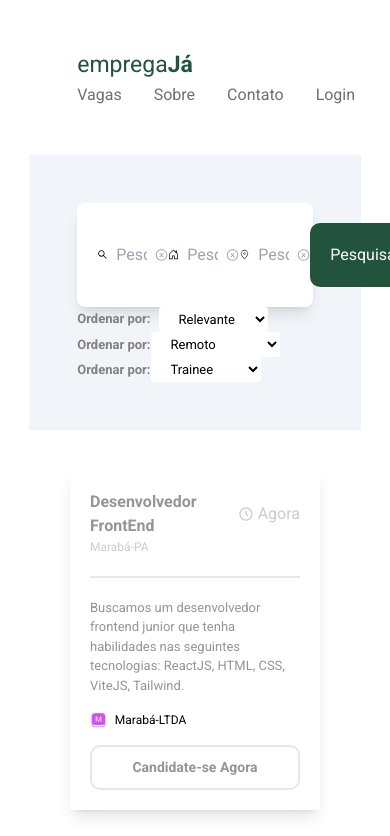
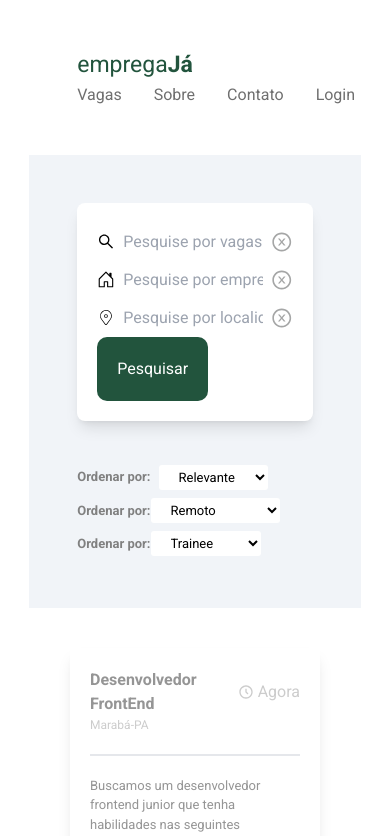
Before and after one commit to gatunooo/empregJa, a React (Vite) app: page / in a window 390 px wide. Shown: the top 836 px of the page. Built offline with nearby package versions, Linux system fonts and the light colour scheme.

Commit message:
melhorias

```diff
--- a/src/Components/Footer/Footer.jsx
+++ b/src/Components/Footer/Footer.jsx
@@ -14,11 +14,11 @@ const Footer = () => {
             </h1>
 
             </div>
-            <p className='text-white pb-[10px] text-[15px] opacity-80 leading-7'>
+            <p className='text-white pb-[10px] text-[15px] py-5 opacity-80 leading-7'>
                 Nosso objetivo sempre será o seu maior sonho. Sempre ajudamos candidatos a acharem as melhores empresas de acordo com o seu perfil.
             </p>
         </div>
-            <div className='grid'>
+            <div className='grid py-5'>
                 <span className='divTitle text-[18px] font-semibold pb-[1.5rem]  text-white'>
                     Empresa
                 </span>
@@ -30,7 +30,7 @@ const Footer = () => {
 
                 </div>
             </div>
-            <div className='grid'>
+            <div className='grid py-5'>
                 <span className='divTitle text-[18px] font-semibold pb-[1.5rem]  text-white'>
                     Parcerias
                 </span>
@@ -42,7 +42,7 @@ const Footer = () => {
 
                 </div>
             </div>
-            <div className='grid'>
+            <div className='grid py-5'>
                 <span className='divTitle text-[18px] font-semibold pb-[1.5rem]  text-white'>
                     Comunidade
                 </span>
--- a/src/Components/Search/Search.jsx
+++ b/src/Components/Search/Search.jsx
@@ -9,24 +9,24 @@ import { CiLocationOn } from 'react-icons/ci'
 
 const Search = () => {
     return (
-        <div className='search sm:grid gap-10 bg-greyIsh rounded-[10] p-[3rem]'>
+        <div className='search grid gap-10 bg-greyIsh rounded-[10] p-[3rem]'>
             <form action="">
-                <div className='div flex justify-between items-center rounded-[8px] gap-[10x] bg-white p-5 shadow-lg shadhow-greyIsh-700'>
-                    <div className='flex gap-2 items-center'>
+                <div className='div sm:flex justify-between items-center rounded-[8px] gap-[10x] bg-white p-5 shadow-lg shadhow-greyIsh-700'>
+                    <div className='flex gap-2 items-center py-1'>
                         <AiOutlineSearch className='text-[25px] icon'/>
                         <input type="text" className='bg-transparent text-greenColor focus:outline-none w-[100%]' placeholder='Pesquise por vagas...' />
                             <AiOutlineCloseCircle className='text-[30px] text-[#a5a6a6]
                             hover:text-textColor icon'/>
                     </div>
 
-                    <div className='flex gap-2 items-center'>
+                    <div className='flex gap-2 items-center py-1'>
                         <BsHouseDoor className='text-[25px] icon'/>
                         <input type="text" className='bg-transparent text-greenColor focus:outline-none w-[100%]' placeholder='Pesquise por empresa...' />
                             <AiOutlineCloseCircle className='text-[30px] text-[#a5a6a6]
                             hover:text-textColor icon'/>
                     </div>
 
-                    <div className='flex gap-2 items-center'>
+                    <div className='flex gap-2 items-center py-1'>
                         <CiLocationOn className='text-[25px] icon'/>
                         <input type="text" className='bg-transparent text-greenColor focus:outline-none w-[100%]' placeholder='Pesquise por localidade...' />
                             <AiOutlineCloseCircle className='text-[30px] text-[#a5a6a6]
@@ -39,7 +39,7 @@ const Search = () => {
             </form>
 
             <div className='secDiv text-[13px] sm:flex items-center gap-10 justify-center'>
-                <div className='singleSearch flex items-center gap-2'>
+                <div className='singleSearch flex items-center gap-2 py-1'>
                     <label htmlFor="relevance" className='text-[#808080] font-semibold'>Ordenar por:</label>
 
                     <select name="" id="relevance" className='bg-white rounded-[3px] px-4 py-1'>
@@ -50,7 +50,7 @@ const Search = () => {
 
                 </div>
 
-                <div className='singleSearch items-center gap-2'>
+                <div className='singleSearch items-center gap-2 py-1'>
                     <label htmlFor="type" className='text-[#808080] font-semibold'>Ordenar por:</label>
 
                     <select name="" id="type" className='bg-white rounded-[3px] px-4 py-1'>
@@ -61,7 +61,7 @@ const Search = () => {
 
                 </div>
 
-                <div className='singleSearch items-center gap-2'>
+                <div className='singleSearch items-center gap-2 py-1'>
                     <label htmlFor="level" className='text-[#808080] font-semibold'>Ordenar por:</label>
 
                     <select name="" id="level" className='bg-white rounded-[3px] px-4 py-1'>
--- a/src/Components/Value/Value.jsx
+++ b/src/Components/Value/Value.jsx
@@ -48,7 +48,7 @@ const Value = () => {
             </div>
 
            <div className="card mt-[2rem] sm:flex justify-between bg-greenColor p-[5rem] rounded-[10px]">
-           <div>
+           <div className="py-2">
                 <h1 className="text-black text-[28px] font-bold">Temos empresas esperando por você</h1>
                 <h2 className="text-green-800 text-[25px] font-bold">Vamos lá?</h2>
            </div>
```
